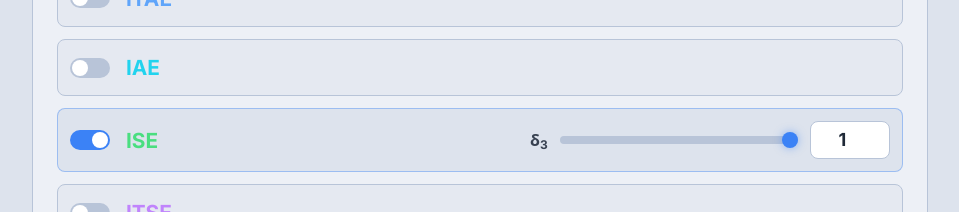
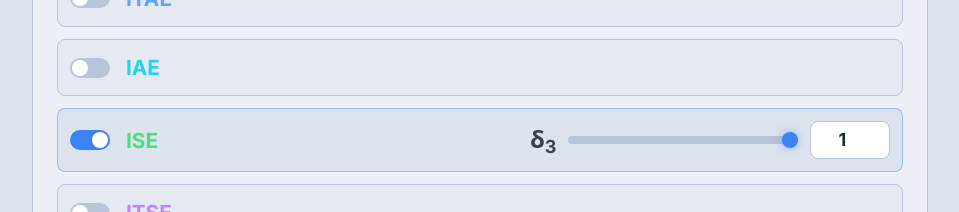
Before and after one commit to romasevych-yuriy/PID_Optimal_Tuner, a React (Vite) app: page /#/criterion in a window 1280 px wide. Shown: the part 780-992 px from the top of the page, without its empty margins (160-1119 px from the left). Built offline with nearby package versions, Linux system fonts and the light colour scheme.

Commit message:
feat: increase delta subscript size to 1.5rem

```diff
--- a/src/pages/CriterionPage.jsx
+++ b/src/pages/CriterionPage.jsx
@@ -75,7 +75,7 @@ export default function CriterionPage() {
               {/* Weight slider */}
               {criterion.enabled[c.key] && (
                 <div className="flex items-center gap-3 min-w-[360px]">
-                  <span className="font-bold text-gray-700 shrink-0" style={{ fontSize: '1rem' }}>δ<sub>{idx + 1}</sub></span>
+                  <span className="font-bold text-gray-700 shrink-0" style={{ fontSize: '1.5rem' }}>δ<sub>{idx + 1}</sub></span>
                   <input
                     type="range"
                     min="0" max="1" step="0.01"
```
